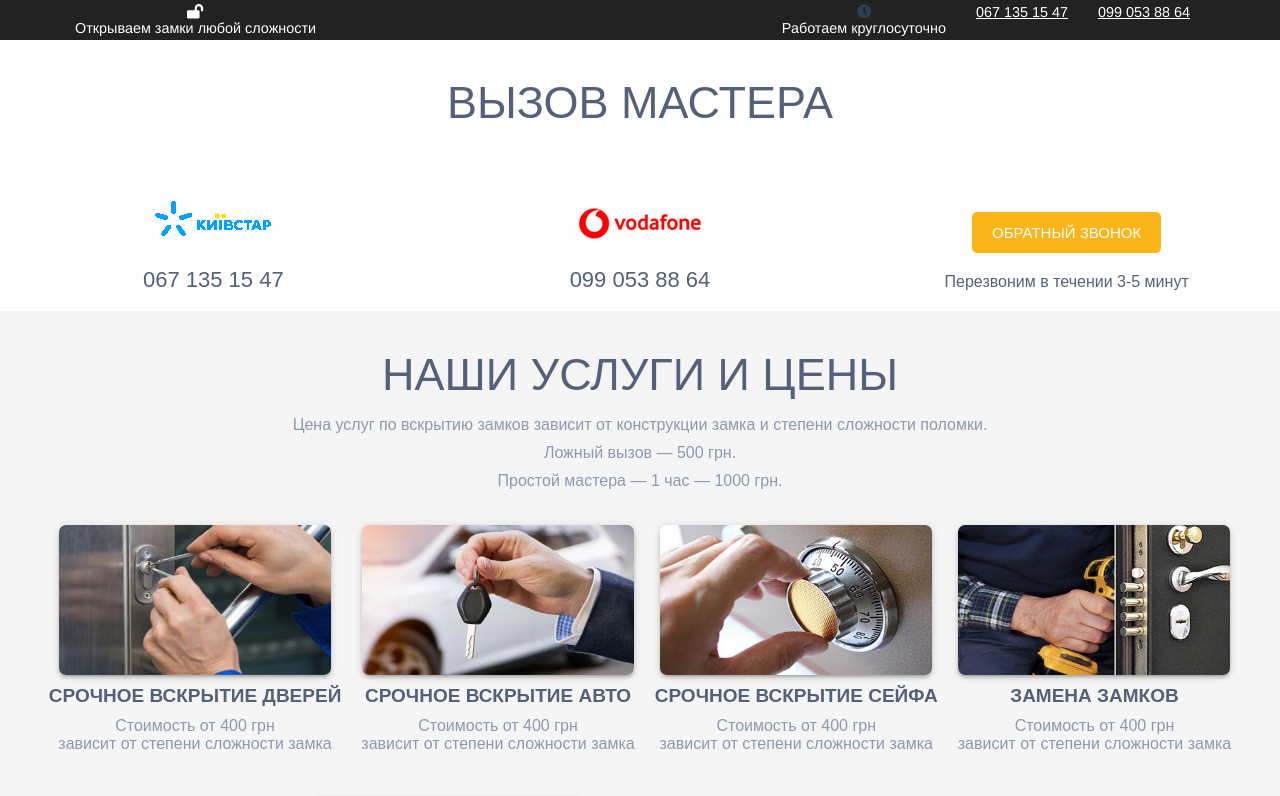
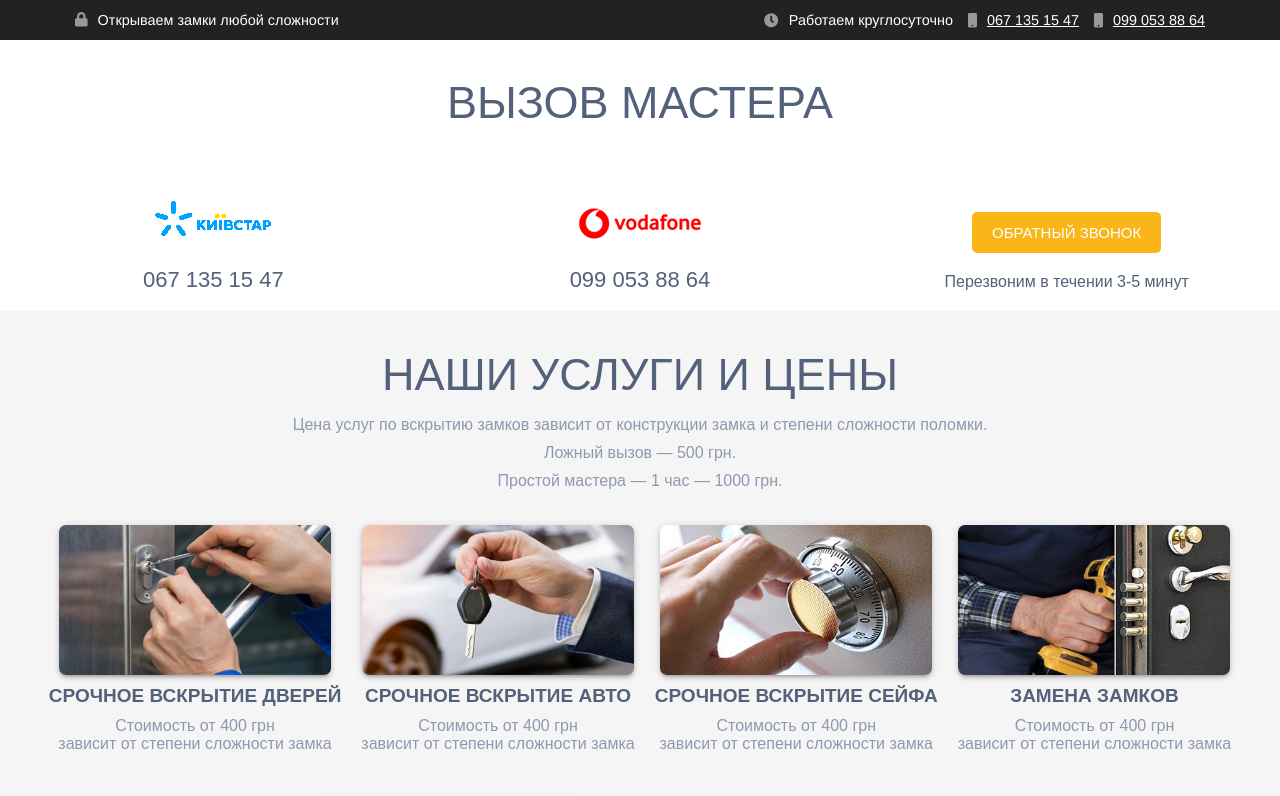
Before and after one commit to Ca-tt/dnepr-masterok-vue, a Vue app: page / in a window 1280 px wide. Shown: the top 796 px of the page. Built offline with nearby package versions, Linux system fonts and the light colour scheme.

Commit message:
починил хедер

```diff
--- a/src/components/Header.vue
+++ b/src/components/Header.vue
@@ -1,22 +1,30 @@
 <template>
   <header>
      <div class="open-lock">
-        <div><font-awesome-icon icon="lock-open" /></div>
+      <div class="header-icon">
+        <font-awesome-icon icon="lock" />
+      </div>
        <div>Открываем замки любой сложности</div>
     </div>
     <div class="inf">
       <div>
-          <div><font-awesome-icon icon="clock" /></div>
+        <div class="header-icon">
+          <font-awesome-icon icon="clock" />
+        </div>
         <div class="all-time">Работаем круглосуточно</div>
       </div>
       <div>
-          <div></div>
+        <div class="header-icon">
+          <font-awesome-icon icon="mobile" />
+        </div>
         <div class="tel-number">
           <a href="">067 135 15 47</a>
         </div>
       </div>
       <div>
-          <div></div>
+        <div class="header-icon">
+          <font-awesome-icon icon="mobile" />
+        </div>
         <div class="tel-number">
           <a href="">099 053 88 64</a>
         </div>
@@ -35,6 +43,10 @@
     font-size: 0.9em;
   }
 
+  .open-lock, .inf div {
+    display: flex;
+  }
+
   .open-lock {
     margin-left: 75px;
   }
@@ -44,8 +56,13 @@
     margin-right: 75px;
   }
 
-  .all-time, .tel-number {
+  /* .all-time, .tel-number {
     margin: 0 15px;
+  } */
+
+  .inf > div {
+    margin-left: 15px;
+    align-items: center;
   }
 
   .tel-number a {
@@ -54,6 +71,11 @@
 
   .all-time, .open-lock {
     color: white;
+  }
+
+  .header-icon {
+    color: #999999;
+    margin-right: 10px;
   }
 
   @media (max-width: 1024px) {
--- a/src/main.js
+++ b/src/main.js
@@ -2,10 +2,10 @@ import Vue from 'vue'
 import App from './App.vue'
 
 import { library } from '@fortawesome/fontawesome-svg-core'
-import { faLockOpen, faClock } from '@fortawesome/free-solid-svg-icons'
+import { faLock, faClock, faMobile } from '@fortawesome/free-solid-svg-icons'
 import { FontAwesomeIcon } from '@fortawesome/vue-fontawesome'
 
-library.add(faLockOpen, faClock)
+library.add(faLock, faClock, faMobile)
 
 Vue.component('font-awesome-icon', FontAwesomeIcon)
 
```
Lines whose indentation alone changed are shown as unchanged.
